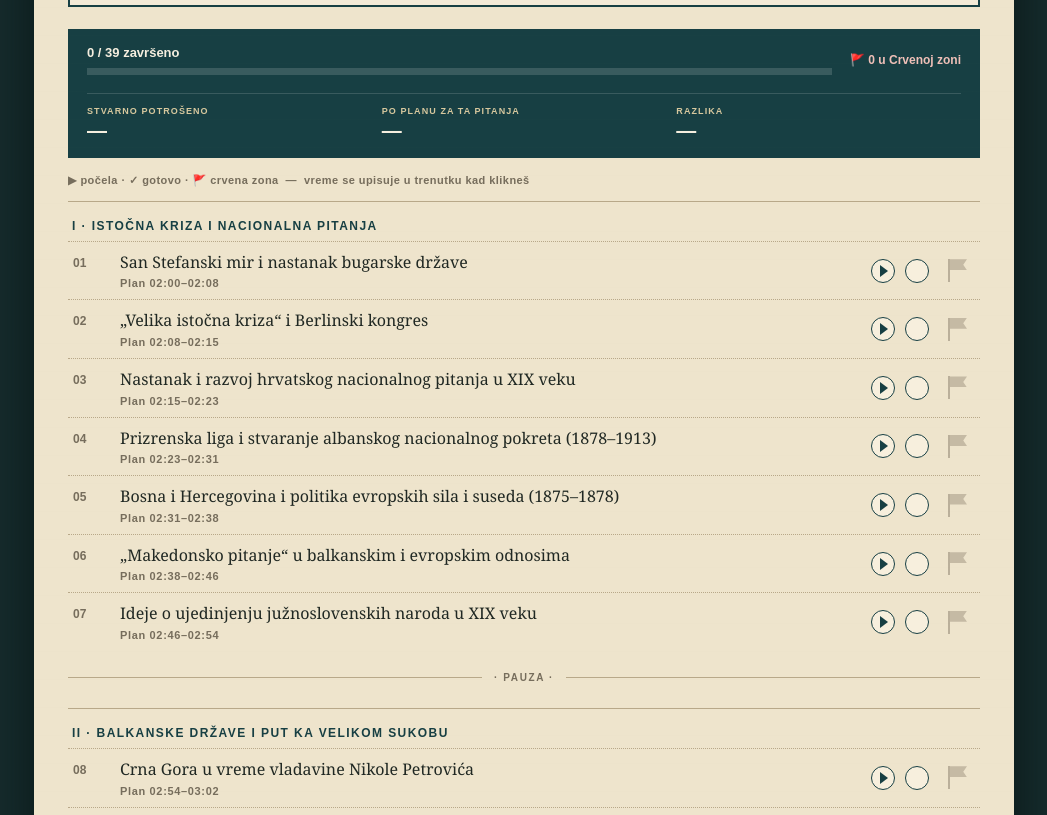
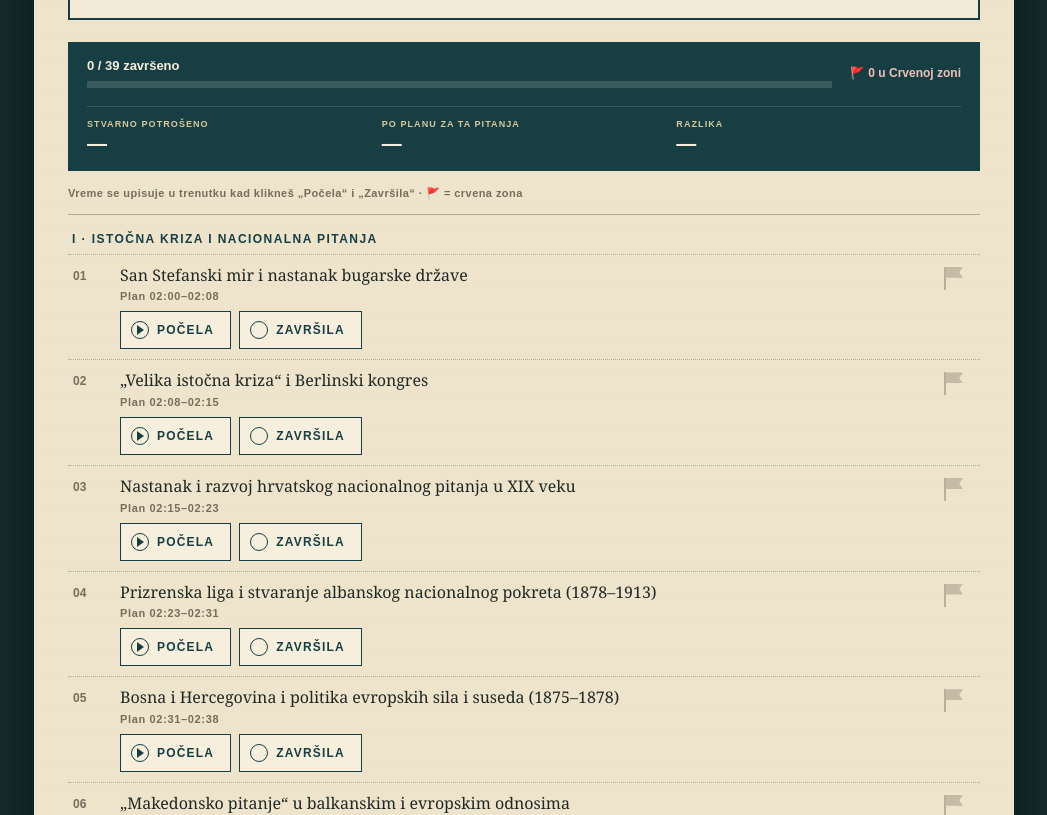
Before and after one commit to draganaplazinic96-cyber/ibo, a plain HTML site: page index.html in a window 1280 px wide. Shown: the part 520-1335 px from the top of the page, without its empty margins (116-1163 px from the left). Drawn offline with Linux system fonts and the light colour scheme.

Commit message:
index.html

```diff
--- a/index.html
+++ b/index.html
@@ -79,8 +79,19 @@ h1{font-size:clamp(34px,5vw,59px);line-height:.92;margin:0 0 18px;color:var(--pe
 .rzinfo{font:700 11px Arial,sans-serif;color:var(--red);padding:6px 3px 2px}
 .redrow .slot{display:block;margin-top:2px}
 @media(max-width:650px){.row{grid-template-columns:28px 1fr auto}.ctl{gap:8px}.stats .v{font-size:16px}.stats .k{font-size:8px}}
+.flag{width:40px;height:36px}
+.ctl{display:flex;flex-wrap:wrap;align-items:center;align-self:auto;gap:8px;margin-top:9px}
+.pill{appearance:none;display:inline-flex;align-items:center;gap:8px;min-height:38px;padding:8px 16px 8px 10px;border:1.5px solid var(--petrol);background:#f7efdd;color:var(--petrol);font:800 12px Arial,sans-serif;letter-spacing:.1em;text-transform:uppercase;cursor:pointer;user-select:none}
+.pill.on{background:var(--petrol);color:#f5eedf}
+.pill:disabled{opacity:.5;cursor:default}
+.pill .check{width:18px;height:18px;margin:0;flex:none}
+.pill.on .check{background:#f5eedf;border-color:#f5eedf;box-shadow:inset 0 0 0 4px var(--petrol)}
+.pill .dot{width:18px;height:18px;border:1.5px solid var(--petrol);border-radius:50%;flex:none;position:relative}
+.pill .dot:before{content:"";position:absolute;left:5px;top:3px;border-left:7px solid var(--petrol);border-top:5px solid transparent;border-bottom:5px solid transparent}
+.pill.on .dot{background:#f5eedf;border-color:#f5eedf}
+.pill.on .dot:before{border-left-color:var(--petrol)}
 </style></head><body><main class="page">
-<div class="clock" id="clock"><div><div class="lab" id="cl"></div><div class="big" id="cb"></div></div><div class="side"><div class="lab" id="cs1"></div><div class="mid" id="cs2"></div><div class="pace" id="cp"></div></div><div class="cbar"><div class="cfill" id="cf"></div></div></div>
+<div class="clock" id="clock"><div><div class="lab" id="cl"></div><div class="big" id="cb"></div></div><div class="side"><div class="lab">Sada · <span id="cn"></span></div><div class="lab" id="cs1" style="margin-top:6px"></div><div class="mid" id="cs2"></div><div class="pace" id="cp"></div></div><div class="cbar"><div class="cfill" id="cf"></div></div></div>
 <header class="hero">
   <div class="hero-copy">
     <h1>Istorija<br>balkanskih odnosa</h1>
@@ -90,7 +101,7 @@ h1{font-size:clamp(34px,5vw,59px);line-height:.92;margin:0 0 18px;color:var(--pe
   <div class="map-panel"></div>
 </header>
 <div class="dashboard"><div><div class="progressText" id="pt">0 / 39 završeno</div><div class="bar"><div class="fill" id="pf"></div></div></div><div class="redcount" id="rc">🚩 0 u Crvenoj zoni</div><div class="stats" id="stats"></div></div>
-<div class="legend">▶ počela · ✓ gotovo · 🚩 crvena zona &nbsp;—&nbsp; vreme se upisuje u trenutku kad klikneš</div>
+<div class="legend">Vreme se upisuje u trenutku kad klikneš „Počela“ i „Završila“ · 🚩 = crvena zona</div>
 <div id="main"></div>
 <section class="redzone"><div class="redhead"><h2>Crvena zona</h2><small id="rzt"></small></div><div class="rzinfo" id="rzi"></div><div id="red"></div></section>
 <div class="actions"><button class="reset" id="reset">RESETUJ NAPREDAK</button></div>
@@ -141,7 +152,7 @@ function render(){
    if(st&&en){const d=(en-st)/1000,df=SL/1000-d;t+=`<span class="act">Potrošeno ${fdur(d)}</span><span class="${df>=0?"plus":"minus"}">${fsgn(df)}</span>`}
    else if(st)t+=`<span class="live" data-live="${i}"></span>`;
    const r=document.createElement("div");r.className="row"+(dn?" done":"");r.dataset.i=i;
-   r.innerHTML=`<div class="num">${pad(i+1)}</div><div class="qbody"><div class="q">${Q[i]}</div><div class="times">${t}</div></div><div class="ctl"><button class="startbtn ${st?"on":""}" data-s="${i}" ${dn?"disabled":""} aria-label="Počela sam pitanje ${i+1}" title="Počela sam"></button><input class="check" type="checkbox" ${dn?"checked":""} data-d="${i}" aria-label="Završila sam pitanje ${i+1}" title="Gotovo"><button class="flag ${state.red[i]?"on":""}" data-r="${i}" title="Crvena zona"></button></div>`;
+   r.innerHTML=`<div class="num">${pad(i+1)}</div><div class="qbody"><div class="q">${Q[i]}</div><div class="times">${t}</div><div class="ctl"><button type="button" class="pill${st?" on":""}" data-s="${i}" ${dn?"disabled":""}><span class="dot"></span>Počela</button><label class="pill${dn?" on":""}"><input class="check" type="checkbox" ${dn?"checked":""} data-d="${i}">Završila</label></div></div><button class="flag ${state.red[i]?"on":""}" data-r="${i}" title="Crvena zona"></button>`;
    sec.appendChild(r)
   }
   main.appendChild(sec);
@@ -172,20 +183,25 @@ function render(){
  $("pf").style.width=(n/Q.length*100)+"%";
  $("rc").textContent=`🚩 ${ids.length} u Crvenoj zoni`;
 
- // stvarno potrošeno na urađena pitanja (samo ona koja imaju i početak i kraj)
- let m=0,sum=0;
- Object.keys(state.done).forEach(k=>{if(state.done[k]&&state.start[k]&&state.end[k]){m++;sum+=(state.end[k]-state.start[k])/1000}});
- const plan=m*SL/1000,df=plan-sum;
- $("stats").innerHTML=
-  `<div><div class="k">Stvarno potrošeno</div><div class="v">${m?fdur(sum):"—"}</div></div>`+
-  `<div><div class="k">Po planu za ta pitanja</div><div class="v">${m?fdur(plan):"—"}</div></div>`+
-  `<div><div class="k">Razlika</div><div class="v ${m?(df>=0?"plus":"minus"):""}">${m?(df>=0?"Plus ":"Minus ")+fdur(df):"—"}</div></div>`;
  tick();
 }
 $("reset").onclick=()=>{if(confirm("Resetovati sav IBO napredak?")){state={done:{},red:{},redDone:{},start:{},end:{},auto:{}};save();render()}};
 
+function paintStats(now,cur){
+ let m=0,sum=0;
+ Object.keys(state.done).forEach(k=>{if(state.done[k]&&state.start[k]&&state.end[k]){m++;sum+=(state.end[k]-state.start[k])/1000}});
+ let plan=m*SL/1000,live=false;
+ if(cur&&cur.run&&state.start[cur.i]){const el=Math.max(0,(now-state.start[cur.i])/1000);sum+=el;plan+=Math.min(el,SL/1000);live=true}
+ const any=m||live,df=plan-sum;
+ $("stats").innerHTML=
+  `<div><div class="k">Stvarno potrošeno${live?" (+ u toku)":""}</div><div class="v">${any?fdur(sum):"—"}</div></div>`+
+  `<div><div class="k">Po planu za ta pitanja</div><div class="v">${any?fdur(plan):"—"}</div></div>`+
+  `<div><div class="k">Razlika</div><div class="v ${any?(df>=0?"plus":"minus"):""}">${any?(df>=0?"Plus ":"Minus ")+fdur(df):"—"}</div></div>`;
+}
 function tick(){
- const now=Date.now(),n=nDone(),clk=$("clock"),pc=$("cp"),cur=curQ();
+ const now=Date.now(),n=nDone(),clk=$("clock"),pc=$("cp"),cur=curQ(),D=new Date(now);
+ $("cn").textContent=pad(D.getHours())+":"+pad(D.getMinutes())+":"+pad(D.getSeconds());
+ paintStats(now,cur);
  const ph=now<T0?0:now<T1?1:now<T2?2:3;
  clk.classList.remove("warn");clk.classList.toggle("redmode",ph===2);pc.className="pace";
  if(ph===0){
@@ -201,7 +217,7 @@ function tick(){
    $("cf").style.width=Math.min(100,el/SL*100)+"%";
    clk.classList.toggle("warn",rem<60);
   }else if(cur){
-   $("cl").textContent="Pitanje "+pad(cur.i+1)+" / "+Q.length+" · pritisni ▶ kad kreneš";
+   $("cl").textContent="Pitanje "+pad(cur.i+1)+" / "+Q.length+" · pritisni „Počela“ kad kreneš";
    $("cb").textContent=mss(SL/1000);$("cf").style.width="0%";
   }else{
    $("cl").textContent="Sva pitanja urađena";$("cb").textContent=n+" / "+Q.length;$("cf").style.width="100%";
@@ -217,7 +233,7 @@ function tick(){
   pc.textContent=ids.length?"🚩 "+rd+" / "+ids.length+" ponovljeno":"Nema označenih 🚩 pitanja";
   $("cf").style.width=((now-T1)/(T2-T1)*100)+"%";clk.classList.toggle("warn",rem<60);
  }else{
-  $("cl").textContent="Vreme je · idemo";$("cb").textContent="00:00";
+  $("cl").textContent="Vreme isteklo";$("cb").textContent="00:00";
   $("cs1").textContent="Urađeno";$("cs2").textContent=n+" / "+Q.length;
   pc.textContent="Ispit u 09:00";$("cf").style.width="100%";
  }
```
